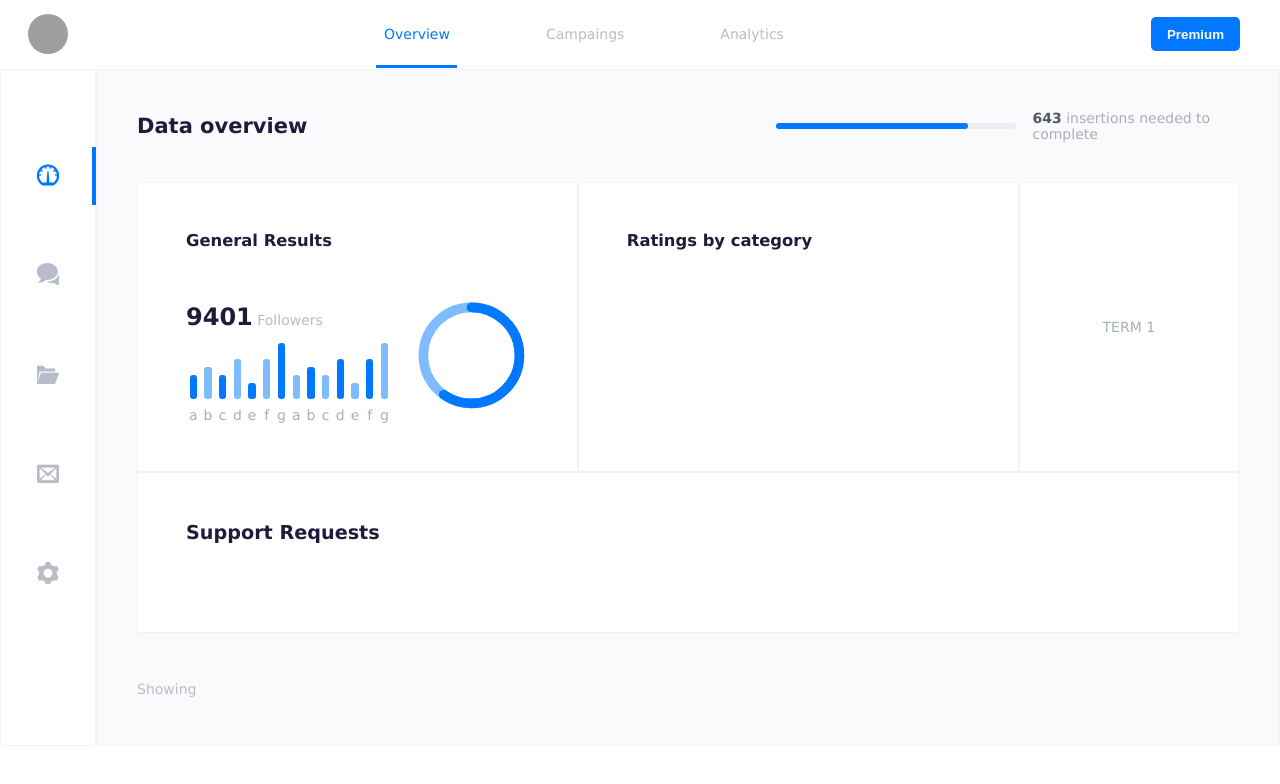
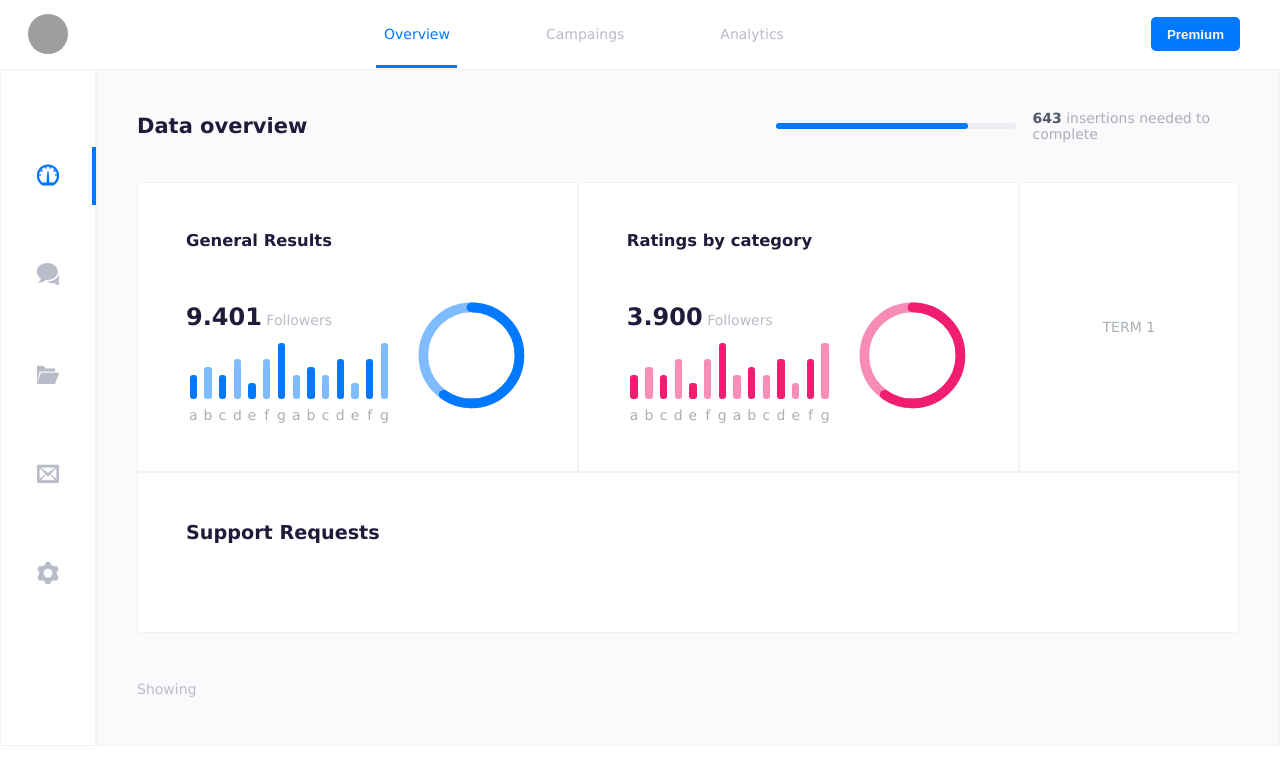
Before and after one commit to carloscorti/FDT-dashboard, a plain HTML site: page index.html in a window 1280 px wide. Drawn offline with Linux system fonts and the light colour scheme; grey boxes are pictures that could not be loaded.

Commit message:
adding ratings by category chart card
-on index.html: adding markup for ratings by category chart card
refactoring
-on styles/components/chartsCard.css: passing color diferentiation
styling to barchart.css and donutchart.css
-on styles/components/barchart.css: adding color diferentiation
styling
-on styles/components/donutchart.css: adding color diferentiation
styling

```diff
--- a/index.html
+++ b/index.html
@@ -118,7 +118,7 @@
 
             <div class="chartsarea">
               <div class="barchart">
-                <p class="barchart-header"><b class="higlated-number">9401</b> Followers</p>
+                <p class="barchart-header"><b class="higlated-number">9.401</b> Followers</p>
                 <div class="barchart-wrapper">
 
                   <div class="column-flex">
@@ -222,6 +222,107 @@
           <!-- rigth chart -->
           <div class="box chart-two">
             <h3>Ratings by category</h3>
+
+            <div class="chartsarea">
+              <div class="barchart">
+                <p class="barchart-header"><b class="higlated-number">3.900</b> Followers</p>
+                <div class="barchart-wrapper">
+
+                  <div class="column-flex">
+                    <div class="chart-column low barcharchart-two-color">
+                    </div>
+                    <span>a</span>
+                  </div>
+
+                  <div class="column-flex">
+                    <div class="chart-column mid barcharchart-two-color">
+                    </div>
+                    <span>b</span>
+                  </div>
+
+                  <div class="column-flex">
+                    <div class="chart-column low barcharchart-two-color">
+                    </div>
+                    <span>c</span>
+                  </div>
+
+                  <div class="column-flex">
+                    <div class="chart-column tall barcharchart-two-color">
+                    </div>
+                    <span>d</span>
+                  </div>
+
+                  <div class="column-flex">
+                    <div class="chart-column tiny barcharchart-two-color">
+                    </div>
+                    <span>e</span>
+                  </div>
+
+                  <div class="column-flex">
+                    <div class="chart-column tall barcharchart-two-color">
+                    </div>
+                    <span>f</span>
+                  </div>
+
+                  <div class="column-flex">
+                    <div class="chart-column big barcharchart-two-color">
+                    </div>
+                    <span>g</span>
+                  </div>
+
+                  <div class="column-flex">
+                    <div class="chart-column low barcharchart-two-color">
+                    </div>
+                    <span>a</span>
+                  </div>
+
+                  <div class="column-flex">
+                    <div class="chart-column mid barcharchart-two-color">
+                    </div>
+                    <span>b</span>
+                  </div>
+
+                  <div class="column-flex">
+                    <div class="chart-column low barcharchart-two-color">
+                    </div>
+                    <span>c</span>
+                  </div>
+
+                  <div class="column-flex">
+                    <div class="chart-column tall barcharchart-two-color">
+                    </div>
+                    <span>d</span>
+                  </div>
+
+                  <div class="column-flex">
+                    <div class="chart-column tiny barcharchart-two-color">
+                    </div>
+                    <span>e</span>
+                  </div>
+
+                  <div class="column-flex">
+                    <div class="chart-column tall barcharchart-two-color">
+                    </div>
+                    <span>f</span>
+                  </div>
+
+                  <div class="column-flex">
+                    <div class="chart-column big barcharchart-two-color">
+                    </div>
+                    <span>g</span>
+                  </div>
+
+                </div>
+              </div>
+
+              <div class="circlechart">
+                <svg>
+                  <circle class="chart-two-color" cx="0" cy="0" r="3rem"></circle>
+                  <circle class="chart-two-color" cx="0" cy="0" r="3rem"></circle>
+                </svg>
+              </div>
+            </div>
+
           </div>
 
           <!-- terms -->
--- a/styles/components/barchart.css
+++ b/styles/components/barchart.css
@@ -71,3 +71,7 @@
 .big {
   height: 100%;
 }
+
+.barcharchart-two-color {
+  background-color: rgb(240, 29, 113);
+}
--- a/styles/components/chartsCard.css
+++ b/styles/components/chartsCard.css
@@ -17,15 +17,3 @@
   justify-content: flex-end;
   align-items: flex-end;
 }
-
-.chart-two-color {
-  stroke: rgb(240, 29, 113);
-}
-
-svg circle.chart-two-color:nth-child(2) {
-  stroke: rgb(240, 29, 113);
-}
-
-.barcharchart-two-color {
-  background-color: rgb(240, 29, 113);
-}
--- a/styles/components/donutchart.css
+++ b/styles/components/donutchart.css
@@ -29,3 +29,11 @@ svg circle:nth-child(2) {
   opacity: 1;
   transition: all 0.6s ease;
 }
+
+.chart-two-color {
+  stroke: rgb(240, 29, 113);
+}
+
+svg circle.chart-two-color:nth-child(2) {
+  stroke: rgb(240, 29, 113);
+}
```
